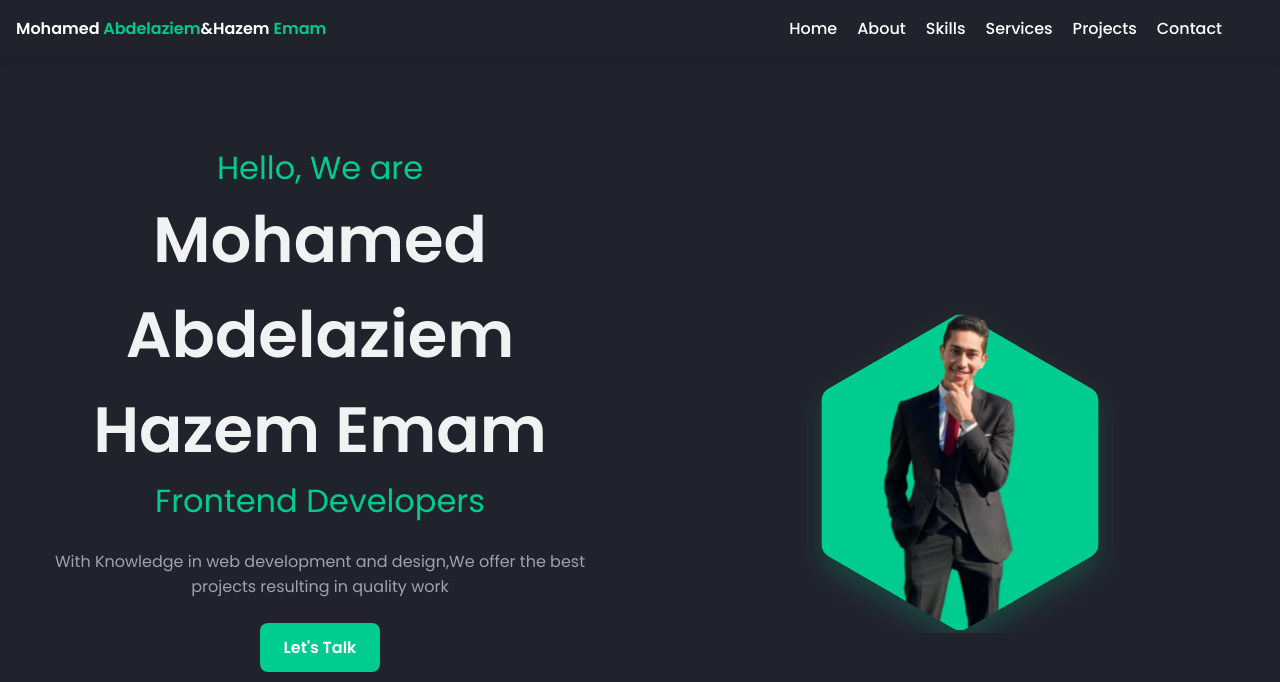
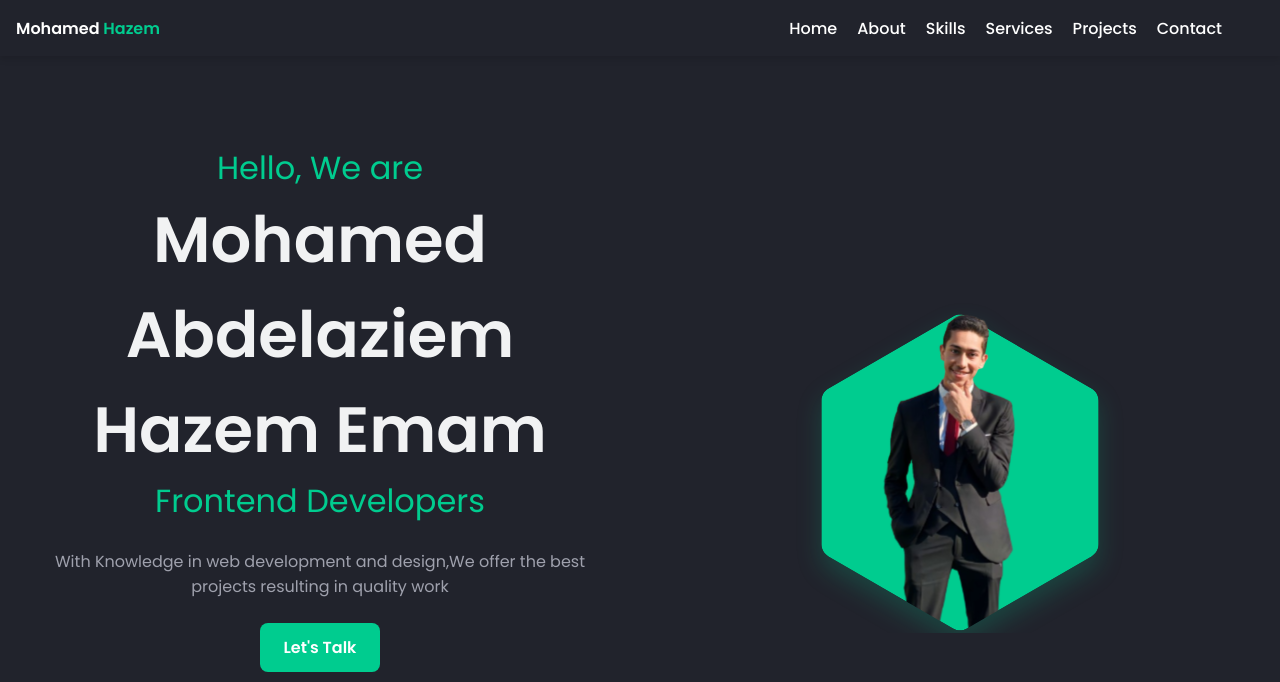
Before and after one commit to MohamedAbdelaiem/Portfolio, a plain HTML site: page index.html in a window 1280 px wide. Shown: the top 682 px of the page. Drawn offline with nearby package versions, Linux system fonts and the light colour scheme.

Commit message:
removing some issues

```diff
--- a/assets/css/styles.css
+++ b/assets/css/styles.css
@@ -243,7 +243,6 @@ header .container .logo {
   position: absolute;
   background-color:hsla(0,0%,10%,.3);
   width: 200px;
-  backdrop-filter:blur(24px);
   right: 0;
   z-index: 100;
   padding: 1rem;
@@ -252,6 +251,7 @@ header .container .logo {
   -moz-border-radius: 5px;
   -ms-border-radius: 5px;
   -o-border-radius: 5px;
+
 
 }
 
@@ -405,9 +405,6 @@ header .container .logo {
     grid-template-columns: repeat(2,1fr);
     align-items: center;
   }
-  .home , .about , .services {
-    height: 100vh;
-  }
 
 }
 
@@ -510,9 +507,6 @@ header .container .logo {
     grid-template-columns: repeat(2,1fr);
     align-items: center;
     gap: 2rem;
-  }
-  .home{
-    height: 100vh;
   }
   .about .aboutContent{
     max-width: 600px;
--- a/assets/js/main.js
+++ b/assets/js/main.js
@@ -56,8 +56,8 @@ window.addEventListener('scroll', () => {
     }else{
         headers.classList.remove('blur_header');
     }
+    nav_menu.classList.remove('blur_header')
 });
-
 
 /*=============== EMAIL JS ===============*/
 const contactForm = document.getElementById('contact-form');
--- a/index.html
+++ b/index.html
@@ -20,9 +20,9 @@
       <header class="header" id="header">
          <div class="container nav">
             <div class="text_content">
-               <span>Mohamed <span>Abdelaziem</span></span>
-               <span>&</span>
-               <span>Hazem <span>Emam</span></span>
+               <span>Mohamed <span>Hazem </span></span>
+
+
             </div>
             <div class="Items">
                <ul class="list_items ">
```
